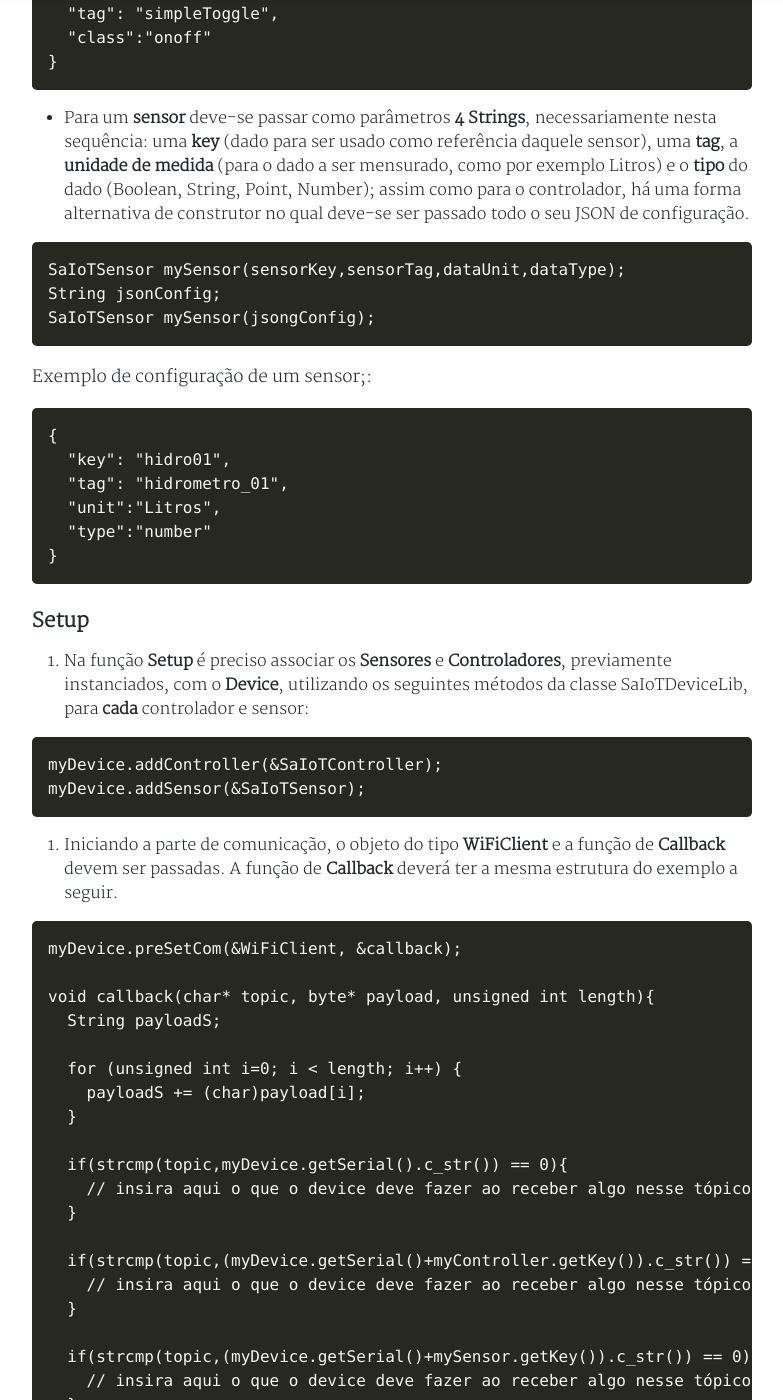
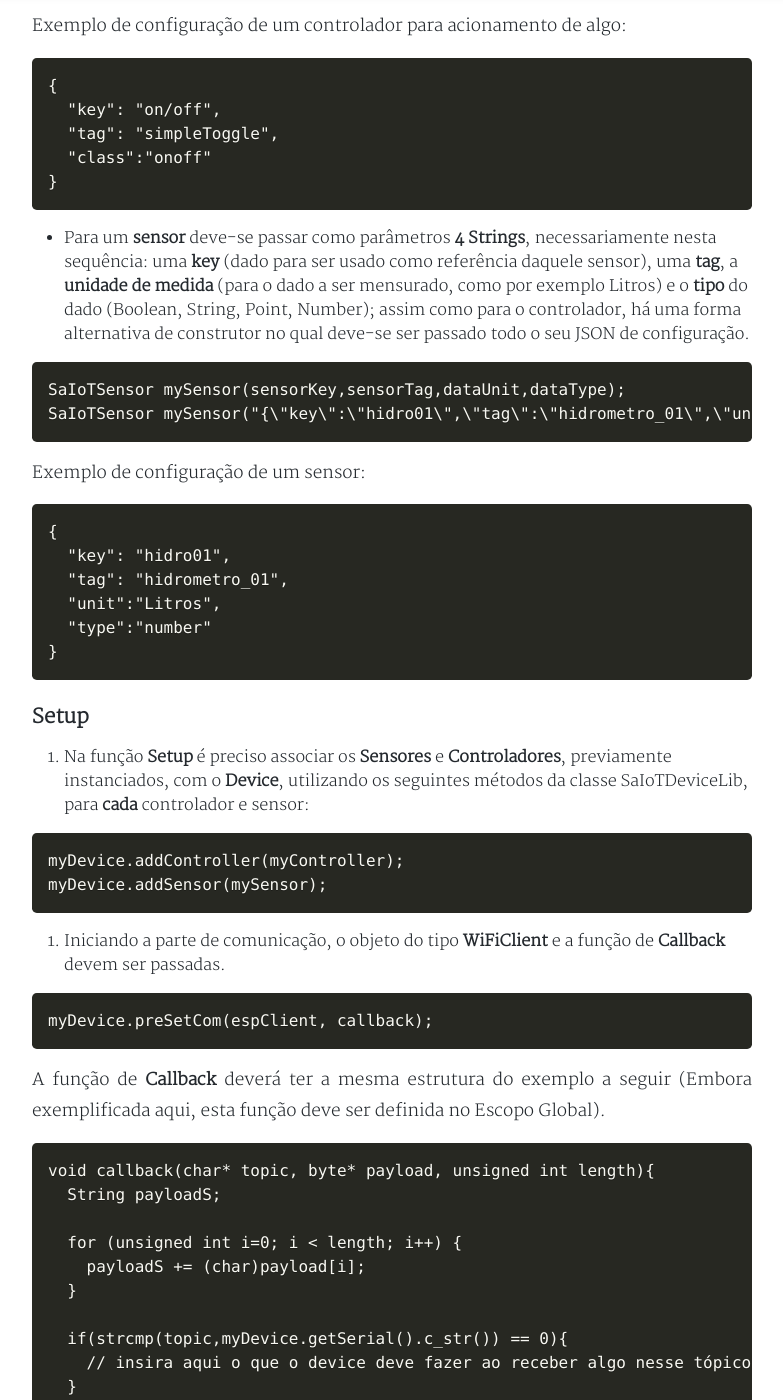
Before and after one commit to danielaraujorn/blog, a Jekyll site: the page built from _posts/2018-09-19-biblioteca-dispositivos.md, in a window 1280 px wide and 1400 px high, scrolled down 1744 px. Shown: the whole window, without its empty margins (248-1031 px from the left). Built offline with Jekyll 4.4.1, drawn with Linux system fonts in a browser that asks for light colours; nearby versions of some CDN libraries; comment, search, counter and statistics services are not loaded; a style sheet for code colours, icons or effects is not loaded; some of the changed text lies outside the part shown.

Commit message:
fix post biblioteca

````diff
--- a/_posts/2018-09-19-biblioteca-dispositivos.md
+++ b/_posts/2018-09-19-biblioteca-dispositivos.md
@@ -31,16 +31,22 @@
 
 ### Escopo Global
 
-1. No **escopo de varáveis globais**, deve-se instanciar um objeto tipo **WiFiClient** e um objeto do tipo **SaIoTDeviceLib** com seus respectivos atributos. Para isso, é preciso definir três valores do tipo `string`, são eles: o nome do dispositivo (`deviceName`), o serial de identificação do dispositivo (`deviceSerial`) e o email (`emailUser`) de uma conta de usuário válida no SaIoT de quem irá cadastrar o dispositivo em questão, respectivamente.
+1. No **escopo de varáveis globais**, deve-se instanciar um objeto tipo **WiFiClient**, declarar a função de callback (caso seja usado o protocolo MQTT) e declarar um objeto do tipo **SaIoTDeviceLib** com seus respectivos atributos. Para isso, é preciso definir três valores do tipo `String`, são eles: o nome do dispositivo (`deviceName`), o serial de identificação do dispositivo (`deviceSerial`) e o email (`emailUser`) de uma conta de usuário válida no SaIoT de quem irá cadastrar o dispositivo em questão, respectivamente.
 
 ```c++
 WiFiClient espClient;
+void callback(char* topic, byte* payload, unsigned int length);
 SaIoTDeviceLib myDevice(deviceName, deviceSerial, emailUser);
 ```
 
 2. Deve-se inicializar todos os controladores e sensores que fazem parte do dispositivo a ser criado utilizando, respectivamente, as classes **SaIoTController** e **SaIoTSensor**.
 
 - Para um **controlador** deve-se passar três parâmetros do tipo **Strings**, necessariamente nesta sequência: uma **key** (dado para ser usado como referência daquele controlador), uma **tag** (apenas para identificação), e a **class** do controlador (que indica como ele será renderizado na interface de usuário). Uma forma alternativa é passar todo o seu JSON de configuração. A utilização desse segundo construtor é uma boa alternativa para caso seu controlador tenha mais atributos. Saiba mais detalhes sobre os [controladores aqui](/blog/2018/09/18/controladores.html).
+
+```c++
+SaIoTController myController(controllerKey, controllerTag, controllerType);
+SaIoTController myController("{\"key\":\"controllerKeyJSON\",\"tag\":\"controllerTagJSON\",\"class\":\"onoff\"}");
+```
 
 Exemplo de configuração de um controlador para acionamento de algo:
 
@@ -56,11 +62,10 @@
 
 ```c++
 SaIoTSensor mySensor(sensorKey,sensorTag,dataUnit,dataType);
-String jsonConfig;
-SaIoTSensor mySensor(jsongConfig);
+SaIoTSensor mySensor("{\"key\":\"hidro01\",\"tag\":\"hidrometro_01\",\"unit\":\"Litros\",\"type\":\"number\"}");
 ```
 
-Exemplo de configuração de um sensor;:
+Exemplo de configuração de um sensor:
 
 ```json
 {
@@ -76,15 +81,19 @@
 1. Na função **Setup** é preciso associar os **Sensores** e **Controladores**, previamente instanciados, com o **Device**, utilizando os seguintes métodos da classe SaIoTDeviceLib, para **cada** controlador e sensor:
 
 ```c++
-myDevice.addController(&SaIoTController);
-myDevice.addSensor(&SaIoTSensor);
+myDevice.addController(myController);
+myDevice.addSensor(mySensor);
 ```
 
-2. Iniciando a parte de comunicação, o objeto do tipo **WiFiClient** e a função de **Callback** devem ser passadas. A função de **Callback** deverá ter a mesma estrutura do exemplo a seguir.
+2. Iniciando a parte de comunicação, o objeto do tipo **WiFiClient** e a função de **Callback** devem ser passadas.
 
 ```c++
-myDevice.preSetCom(&WiFiClient, &callback);
+myDevice.preSetCom(espClient, callback);
+```
 
+ A função de **Callback** deverá ter a mesma estrutura do exemplo a seguir (Embora exemplificada aqui, esta função deve ser definida no Escopo Global).
+
+```c++
 void callback(char* topic, byte* payload, unsigned int length){
   String payloadS;
 
````
Also changed, not shown: other parts of _posts/2018-09-19-biblioteca-dispositivos.md (+1 -1 lines).
